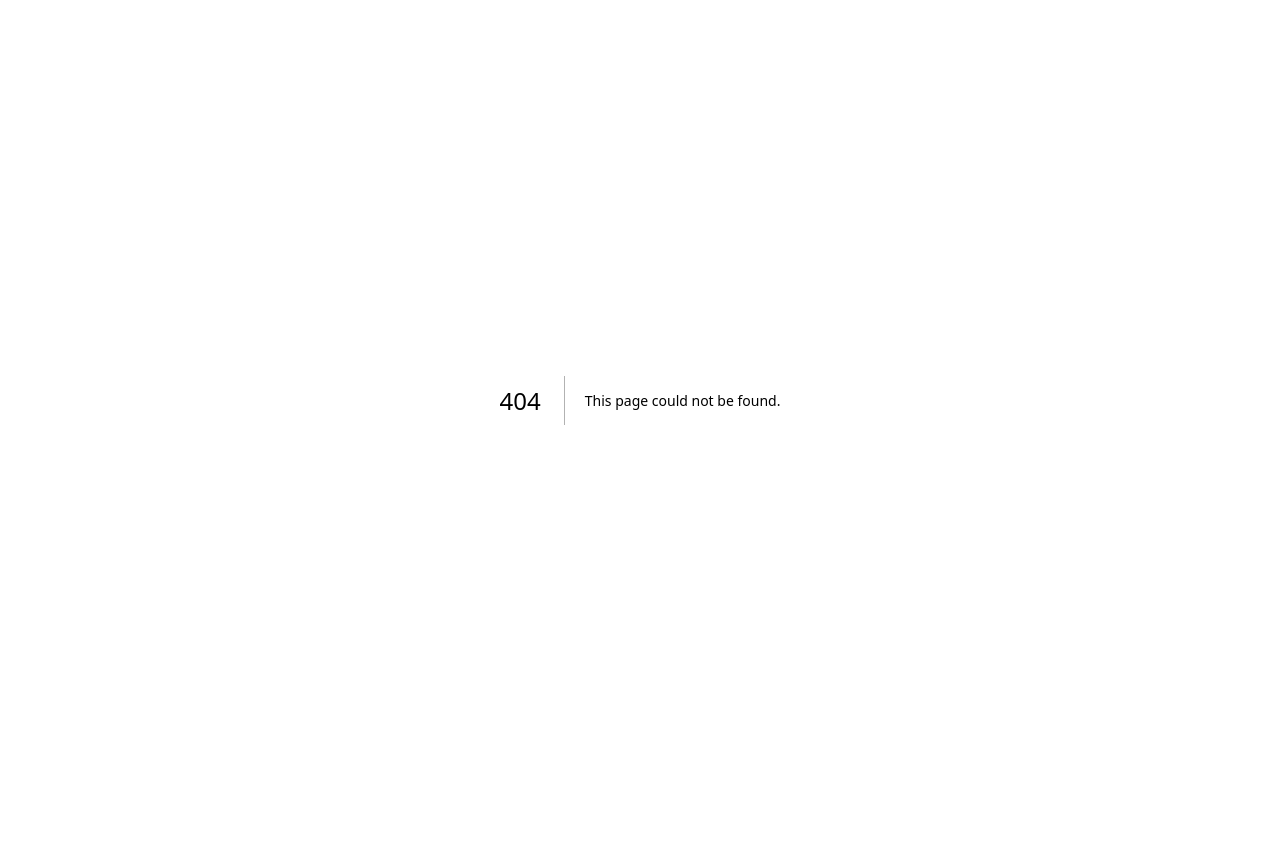
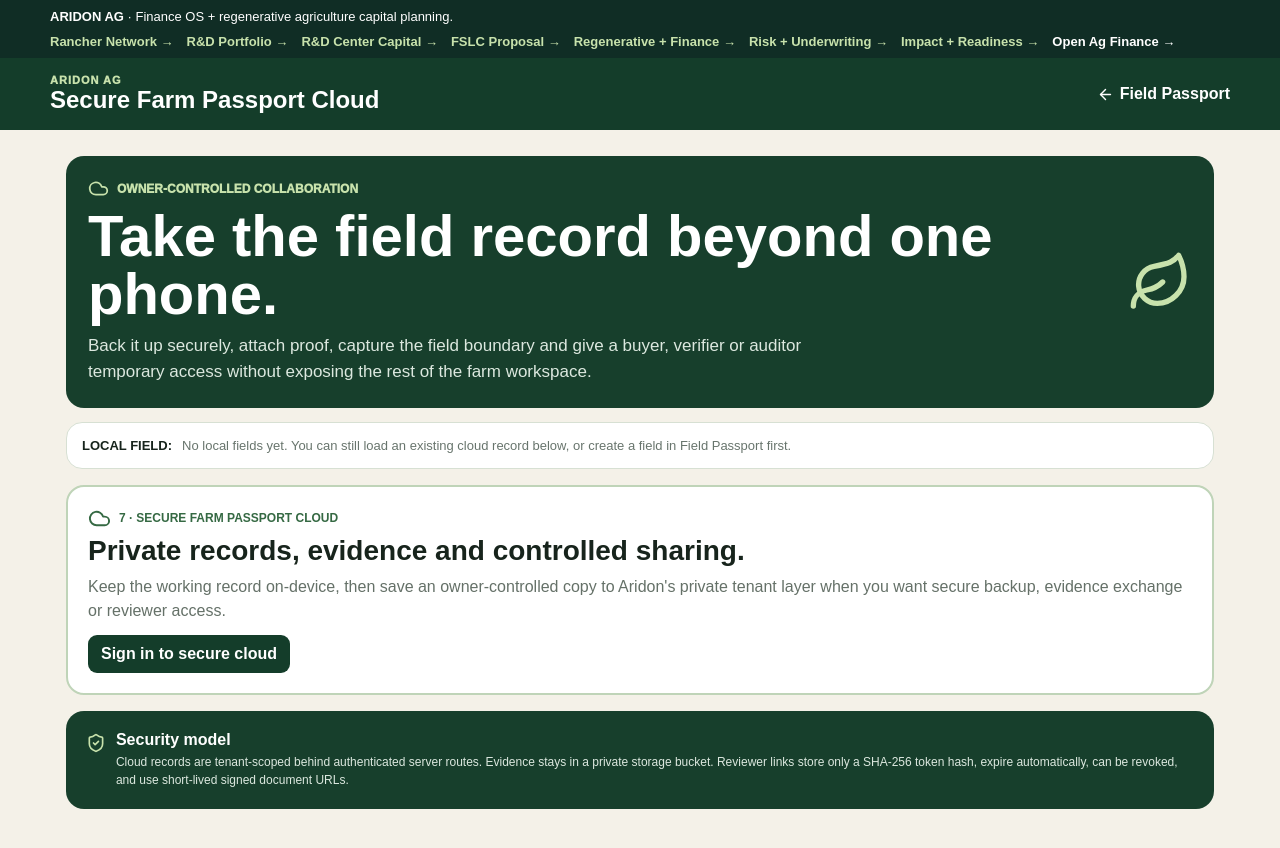
Before and after one commit to jimrusk/aridon-app, a Next.js app: page /ag/farm-passport/cloud in a window 1280 px wide. Before the commit this address had no page. Shown: the top 848 px of the page. Before the commit the page ends 800 px from the top, so only its background shows below. Built offline with nearby package versions, Linux system fonts and the light colour scheme.

Commit message:
Add secure Farm Passport cloud workspace

```diff
--- /dev/null
+++ b/app/ag/farm-passport/cloud/page.tsx
@@ -0,0 +1,106 @@
+'use client';
+
+import Link from 'next/link';
+import { useEffect, useMemo, useState } from 'react';
+import { ArrowLeft, Cloud, Leaf } from 'lucide-react';
+import FarmPassportCollaboration from '../../../../components/FarmPassportCollaboration';
+
+const STORAGE_KEY = 'aridon-ag-field-passport-v2';
+const currentYear = new Date().getFullYear();
+
+const blankField = () => ({
+  id: `local-${Date.now()}`,
+  fieldId: 'FIELD-001',
+  farm: '',
+  producer: '',
+  countyState: '',
+  crop: 'Corn',
+  acres: 0,
+  harvestYear: currentYear,
+  landUseHistory: '',
+  actualYield: 0,
+  benchmarkYield: 0,
+  syntheticN: 0,
+  nitrificationInhibitor: false,
+  manure: 'None',
+  tillage: 'Conventional',
+  coverCrop: 'None',
+  nutrientPlan: false,
+  nutrientRecords: false,
+  gisBoundary: false,
+  selfDeclaration: false,
+  traceability: false,
+  sustainabilityAttestation: false,
+  waterSource: 'Irrigation district',
+  annualAllocationAf: 0,
+  expectedNeedAf: 0,
+  pumpingCostPerAf: 0,
+  waterQualityRisk: 2,
+  infrastructureRisk: 2,
+  premiumPerUnit: 0,
+  waterSavingsPerAcre: 0,
+  inputSavingsPerAcre: 0,
+  evidence: { yield:false, nitrogen:false, nutrient:false, land:false, gis:false, traceability:false, water:false, attestation:false },
+});
+
+type LocalField = ReturnType<typeof blankField> & Record<string, unknown>;
+
+function pct(done:boolean[]){return Math.round(done.filter(Boolean).length/Math.max(1,done.length)*100);}
+function readiness(field:Record<string,unknown>){
+  const evidence=(field.evidence&&typeof field.evidence==='object'?field.evidence:{}) as Record<string,unknown>;
+  const base=[Boolean(field.fieldId),Boolean(field.farm),Boolean(field.producer),Boolean(field.countyState),Boolean(field.crop),Number(field.acres)>0,Number(field.harvestYear)>0,Boolean(field.landUseHistory)];
+  const z45=[...base,Number(field.actualYield)>0,Number(field.benchmarkYield)>0,Number(field.syntheticN)>=0,Boolean(field.tillage),Boolean(field.coverCrop),field.nutrientPlan===true,field.nutrientRecords===true,evidence.yield===true,evidence.nitrogen===true,evidence.nutrient===true];
+  const iscc=[...base,field.traceability===true,field.selfDeclaration===true,evidence.land===true,evidence.traceability===true];
+  const carb=[...base,field.gisBoundary===true,field.traceability===true,field.sustainabilityAttestation===true,evidence.gis===true,evidence.traceability===true,evidence.attestation===true];
+  return {z45:pct(z45),iscc:pct(iscc),carb:pct(carb)};
+}
+
+export default function FarmPassportCloudPage(){
+  const [fields,setFields]=useState<LocalField[]>([]);
+  const [selectedId,setSelectedId]=useState('');
+  const [loaded,setLoaded]=useState(false);
+
+  useEffect(()=>{
+    try{
+      const raw=window.localStorage.getItem(STORAGE_KEY);
+      const saved=raw?JSON.parse(raw):[];
+      if(Array.isArray(saved)&&saved.length){
+        setFields(saved as LocalField[]);
+        setSelectedId(String(saved[0]?.id||''));
+      }
+    }catch{}
+    setLoaded(true);
+  },[]);
+
+  const field=useMemo(()=>fields.find(item=>String(item.id)===selectedId)||fields[0]||blankField(),[fields,selectedId]);
+  const ready=useMemo(()=>readiness(field),[field]);
+
+  function importRecord(record:Record<string,unknown>){
+    const merged={...blankField(),...record} as LocalField;
+    const id=String(merged.id||`cloud-${Date.now()}`);
+    merged.id=id;
+    setFields(prev=>{
+      const exists=prev.some(item=>String(item.id)===id);
+      const next=exists?prev.map(item=>String(item.id)===id?merged:item):[...prev,merged];
+      try{window.localStorage.setItem(STORAGE_KEY,JSON.stringify(next));}catch{}
+      return next;
+    });
+    setSelectedId(id);
+  }
+
+  if(!loaded) return <main style={{minHeight:'100vh',display:'grid',placeItems:'center',background:'#f4f1e8',fontFamily:'Arial,sans-serif'}}>Opening secure Farm Passport cloud…</main>;
+
+  return <main style={{minHeight:'100vh',background:'#f4f1e8',color:'#17241c',fontFamily:'Arial,sans-serif',paddingBottom:60}}>
+    <header style={{background:'#143d2a',color:'#fff',padding:'16px'}}><div style={{maxWidth:1180,margin:'auto',display:'flex',justifyContent:'space-between',gap:12,alignItems:'center',flexWrap:'wrap'}}><div><div style={{fontSize:11,color:'#c8e2ac',fontWeight:950,letterSpacing:1}}>ARIDON AG</div><strong style={{fontSize:24}}>Secure Farm Passport Cloud</strong></div><Link href="/ag/farm-passport" style={{color:'#fff',textDecoration:'none',fontWeight:900,display:'inline-flex',gap:6,alignItems:'center'}}><ArrowLeft size={17}/> Field Passport</Link></div></header>
+
+    <section style={{maxWidth:1180,margin:'auto',padding:'26px 16px 16px'}}>
+      <div style={{background:'#173f2c',color:'#fff',borderRadius:18,padding:22,display:'grid',gridTemplateColumns:'minmax(0,1fr) auto',gap:18,alignItems:'center'}} className="cloud-hero"><div><div style={{display:'flex',gap:8,alignItems:'center',color:'#c8e2ac',fontSize:12,fontWeight:950}}><Cloud size={21}/> OWNER-CONTROLLED COLLABORATION</div><h1 style={{fontSize:'clamp(36px,5vw,58px)',lineHeight:1,margin:'8px 0 10px'}}>Take the field record beyond one phone.</h1><p style={{color:'#dce8df',fontSize:17,lineHeight:1.55,margin:0,maxWidth:760}}>Back it up securely, attach proof, capture the field boundary and give a buyer, verifier or auditor temporary access without exposing the rest of the farm workspace.</p></div><Leaf size={64} color="#c8e2ac"/></div>
+
+      <div style={{background:'#fff',border:'1px solid #d7e0d3',borderRadius:16,padding:15,marginTop:14,display:'flex',gap:10,alignItems:'center',flexWrap:'wrap'}}><strong style={{fontSize:13}}>LOCAL FIELD:</strong>{fields.length?<><select value={String(field.id)} onChange={e=>setSelectedId(e.target.value)} style={{flex:'1 1 260px',padding:'9px 10px',border:'1px solid #ccd8c8',borderRadius:9,background:'#fff'}}>{fields.map(item=><option key={String(item.id)} value={String(item.id)}>{String(item.fieldId||'Untitled field')} · {String(item.crop||'Crop')}</option>)}</select><span style={{fontSize:12,color:'#68756d'}}>Choose which on-device field to save or share.</span></>:<span style={{fontSize:13,color:'#68756d'}}>No local fields yet. You can still load an existing cloud record below, or create a field in Field Passport first.</span>}</div>
+    </section>
+
+    <section style={{maxWidth:1180,margin:'auto',padding:'0 16px'}}><FarmPassportCollaboration field={field} readiness={ready} onImportRecord={importRecord}/></section>
+
+    <style jsx>{`@media(max-width:760px){.cloud-hero{grid-template-columns:1fr!important}.cloud-hero>svg{display:none}}`}</style>
+  </main>;
+}
```
